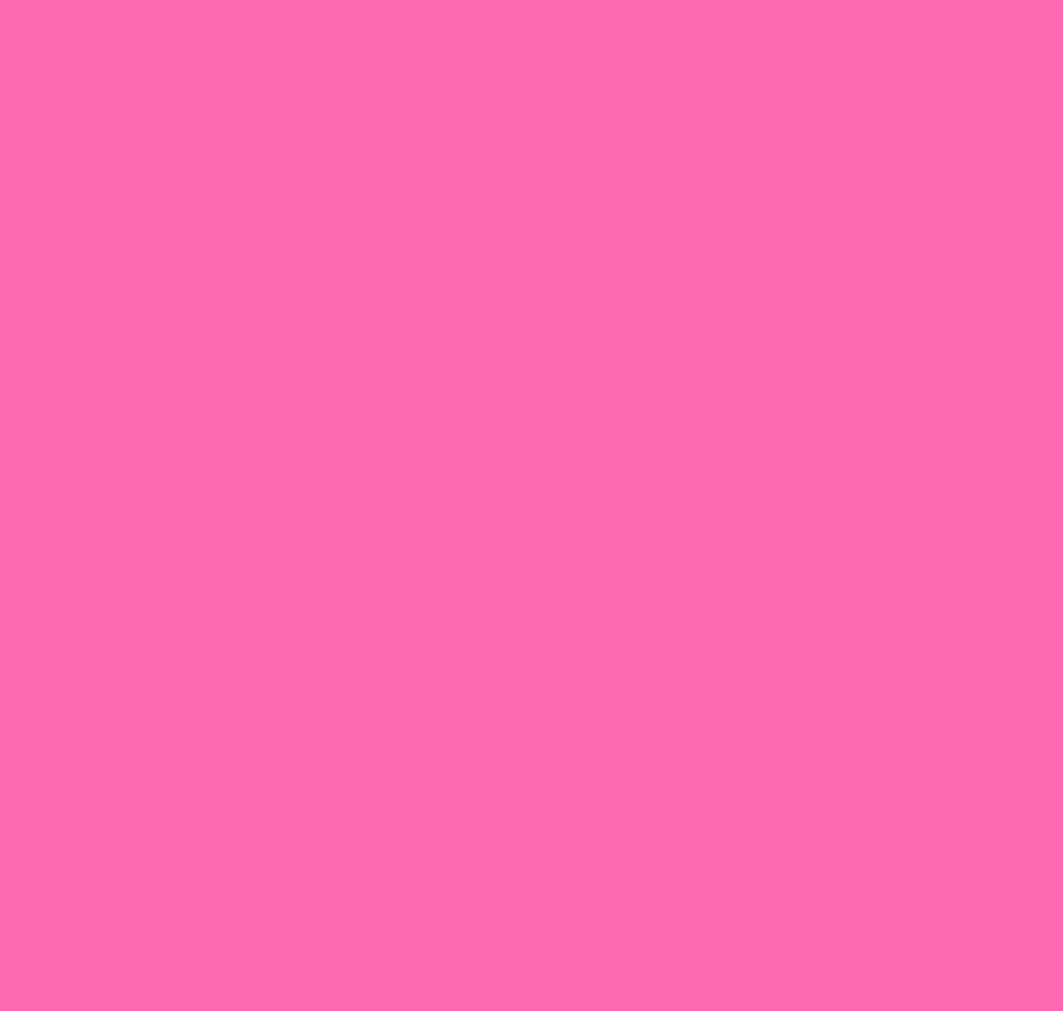
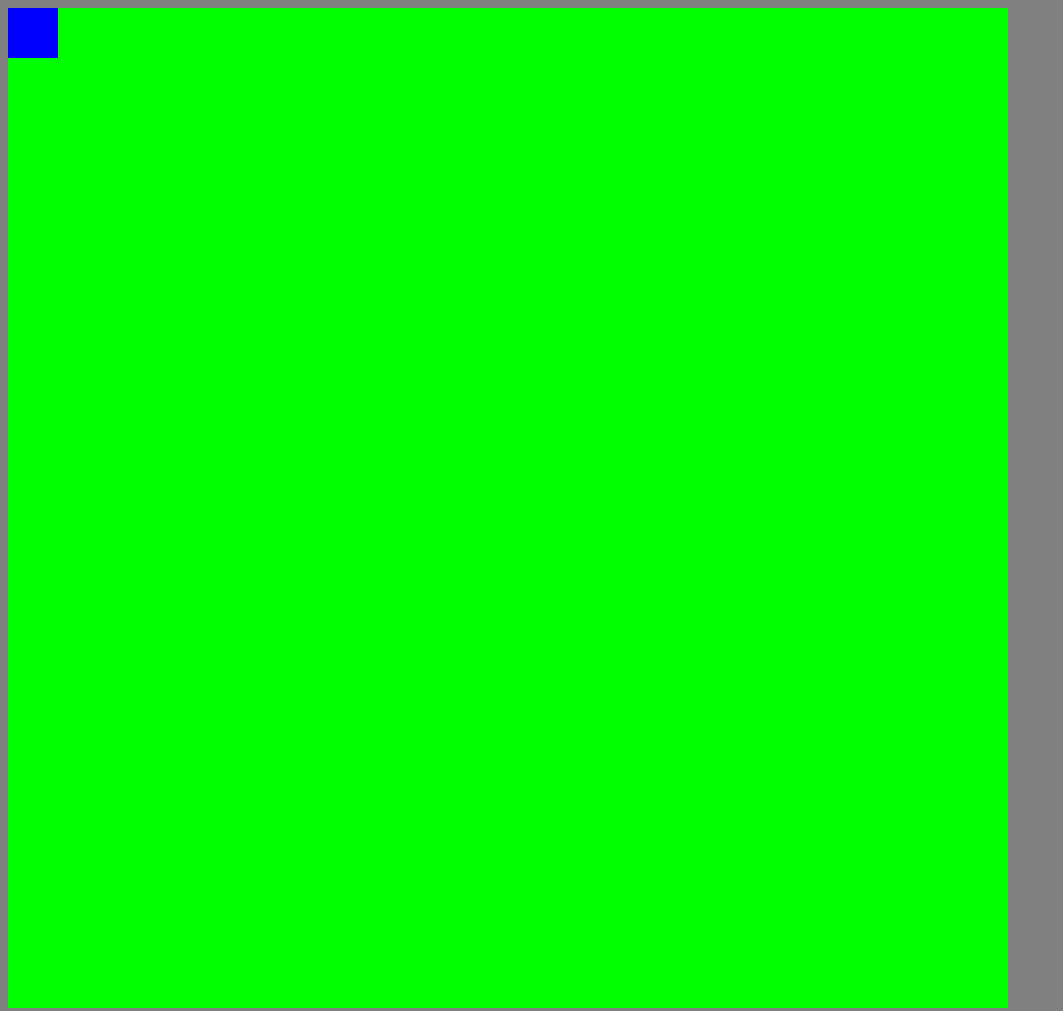
Before and after one commit to WiesdeMunck/Odin_etch-a-sketch, a plain HTML site: page index.html in a window 1280 px wide. Shown: the whole page, without its empty margins (0-1063 px from the left). Before the commit the page ends 800 px from the top, so only its background shows below. Drawn offline with Linux system fonts and the light colour scheme.

Commit message:
grid layout and grid selectors

```diff
--- a/scripts/scripts.js
+++ b/scripts/scripts.js
@@ -1,14 +1,32 @@
 // main container
-let mainContainer = document.getElementById('container');
+const mainContainer = document.getElementById('container');
+
+// amount of grids
+mainContainer.style.display = "grid";
+mainContainer.style.gridTemplate = "50px / repeat(20, 50px)";
+
 
 // main container styling
+mainContainer.style.backgroundColor = "#666666";
+mainContainer.style.width = "500px";
+mainContainer.style.gridAutoRows = "50px";
+// mainContainer.style.height = "500px";
 
-// Create divs
-function createGrid() {
-for (let i = 0; i <= 16; i++) {
+
+// Create div's
+function createGrid(amountDivs) {
+for (let i = 0; i <= amountDivs; i++) {
     let createDiv = document.createElement('div');
     mainContainer.append(createDiv)
+
+    mainContainer.children[i].style.backgroundColor = "#00ff00"
+
 }
 
 }
-createGrid()
+
+createGrid(399);
+
+let child = mainContainer.firstElementChild;
+
+child.style.backgroundColor = "#0000ff"
--- a/styles/style.css
+++ b/styles/style.css
@@ -1,3 +1,3 @@
 body {
-    background: hotpink;
+    background: gray;
 }
```
